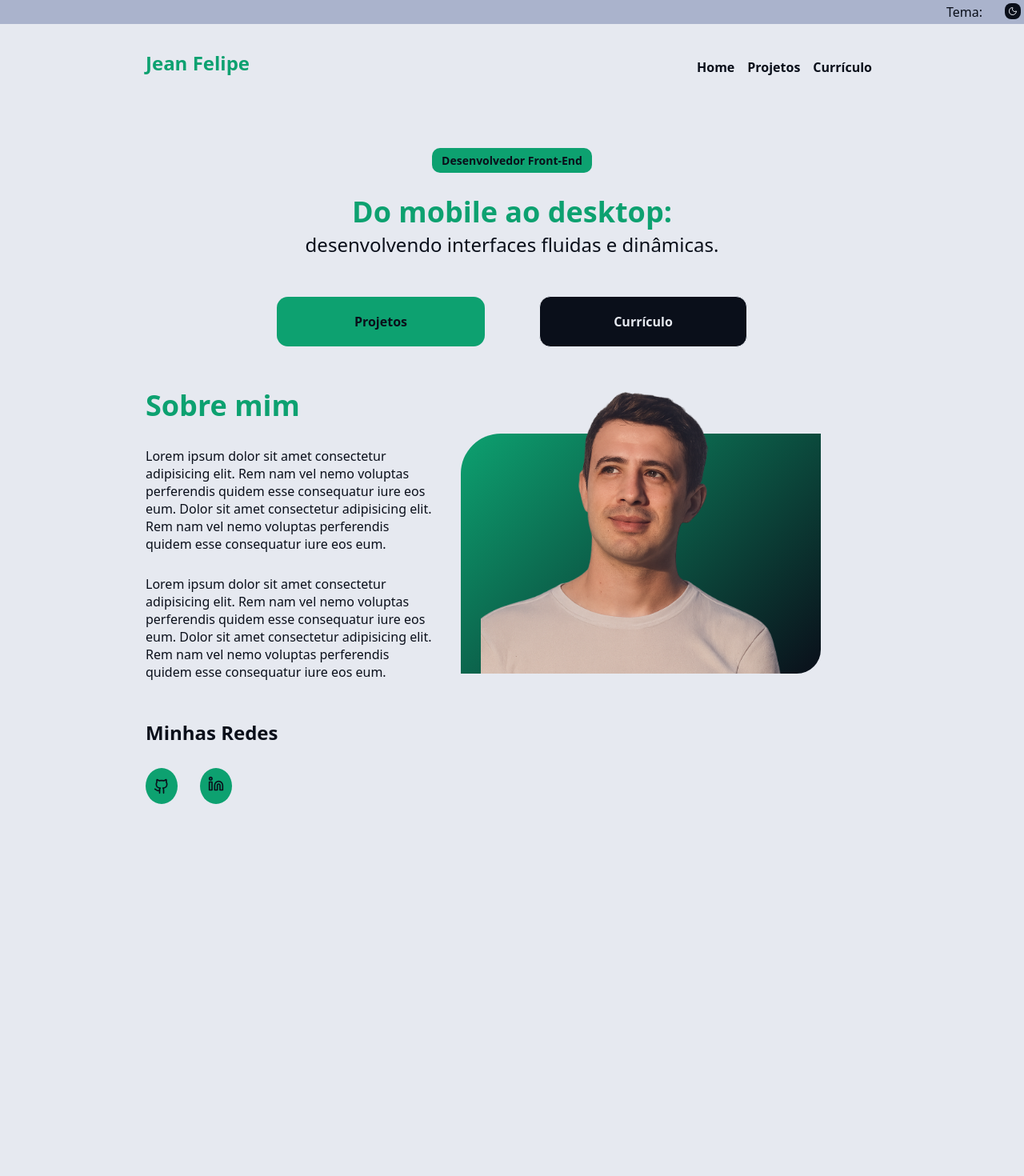
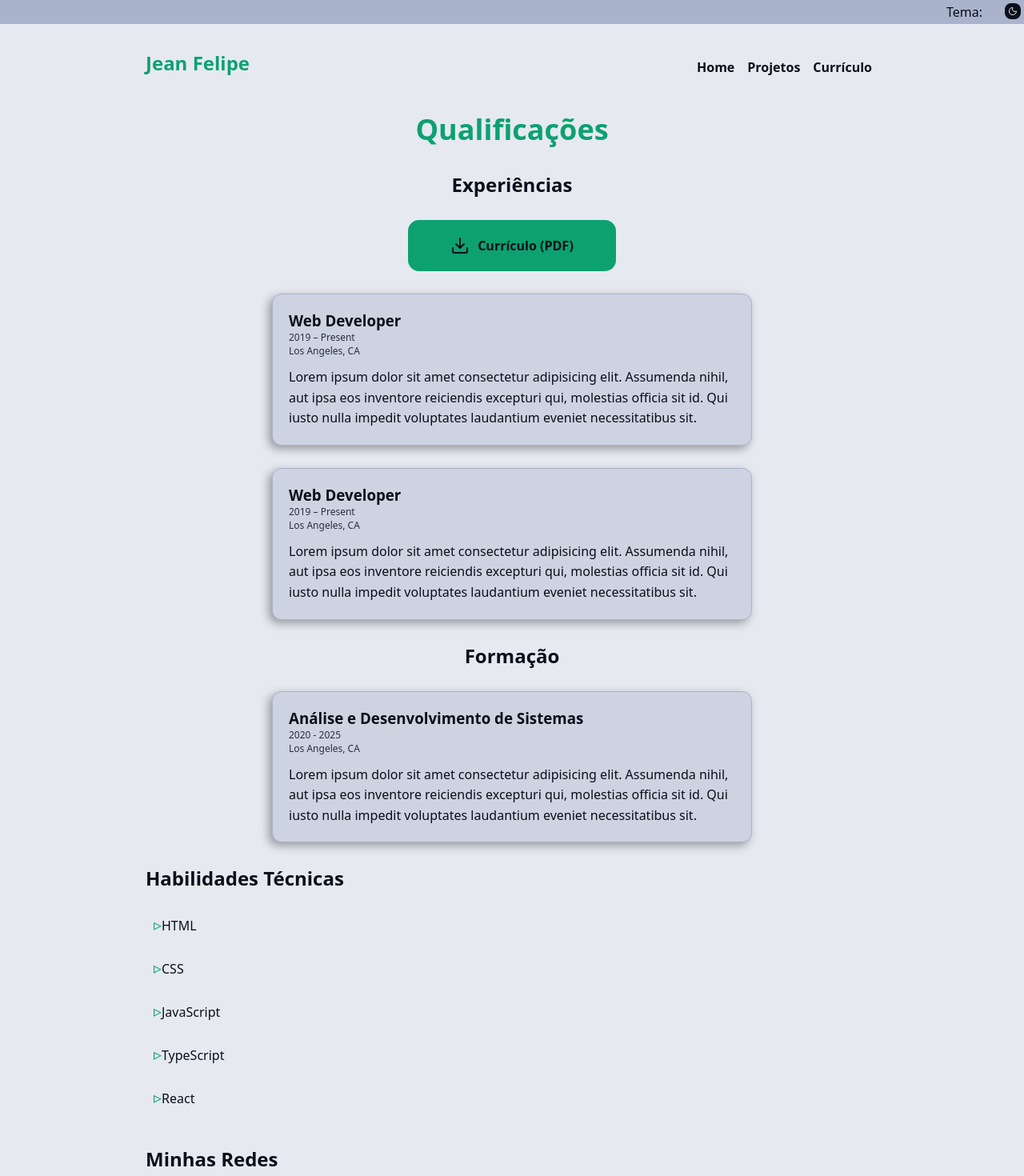
Before and after one commit to jeanfcordeiro/meu-portfolio, a React (Vite) app: page / in a window 1280 px wide. Shown: the top 1470 px of the page at 80% size. Before the commit the page ends 1037 px from the top, so only its background shows below. Built offline with nearby package versions, Linux system fonts and the light colour scheme.

Commit message:
criando página Resume

```diff
--- a/src/App.tsx
+++ b/src/App.tsx
@@ -1,7 +1,8 @@
 import './styles/theme.css';
 import './styles/global.css';
 import { Home } from './pages/Home';
+import { Resume } from './pages/Resume';
 
 export function App() {
-  return <Home />;
+  return <Resume />;
 }
--- a/src/components/Button/styles.module.css
+++ b/src/components/Button/styles.module.css
@@ -8,6 +8,10 @@
   cursor: pointer;
   max-width: 28rem;
   min-width: 26rem;
+  display: flex;
+  align-items: center;
+  justify-content: center;
+  gap: 1rem;
 }
 
 .default {
--- a/src/components/Cta/index.tsx
+++ b/src/components/Cta/index.tsx
@@ -5,7 +5,7 @@ export function Cta() {
   return (
     <section className={styles.cta}>
       <Button variant='default'>Projetos</Button>
-      <Button variant='light'>Currículo</Button>
+      <Button variant='light'>Qualificações</Button>
     </section>
   );
 }
--- a/src/components/Menu/index.tsx
+++ b/src/components/Menu/index.tsx
@@ -10,7 +10,7 @@ export function Menu() {
   };
 
   return (
-    <div className={styles.content}>
+    <div className={styles.content__menu}>
       <div
         className={active ? `${styles.icon} ${styles.iconActive}` : styles.icon}
         onClick={ToggleMode}
--- a/src/components/Menu/styles.module.css
+++ b/src/components/Menu/styles.module.css
@@ -1,4 +1,4 @@
-.content {
+.content__menu {
   text-align: right;
 }
 
--- /dev/null
+++ b/src/components/ProfileCard/index.tsx
@@ -0,0 +1,26 @@
+import styles from './styles.module.css';
+
+type ProfileCardProps = {
+  title: string;
+  period: string;
+  location: string;
+  description: string;
+};
+
+export function ProfileCard({
+  title,
+  period,
+  location,
+  description,
+}: ProfileCardProps) {
+  return (
+    <div className={styles.profileCard}>
+      <h3 className={styles.profielCard__title}>{title}</h3>
+      <div className={styles.profileCard__meta}>
+        <p> {period}</p>
+        <p> {location}</p>
+      </div>
+      <p className={styles.profileCard__description}>{description}</p>
+    </div>
+  );
+}
--- /dev/null
+++ b/src/components/ProfileCard/styles.module.css
@@ -0,0 +1,26 @@
+.profileCard {
+  padding: 2rem;
+  background: var(--gray-800);
+  border-radius: 1.2rem;
+  border: 1px solid var(--gray-700);
+  max-width: 60rem;
+  box-shadow: -4px 4px 12px rgba(0, 0, 0, 0.35);
+}
+
+.profileCard__title {
+  font-size: 1.8rem;
+  font-weight: bold;
+  margin-bottom: 0.4rem;
+  color: var(--primary);
+}
+
+.profileCard__meta {
+  font-size: 1.2rem;
+  margin-bottom: 1.2rem;
+  color: var(--text-muted);
+}
+
+.profileCard__description {
+  font-size: 1.6rem;
+  line-height: 1.6;
+}
--- /dev/null
+++ b/src/pages/Resume/index.tsx
@@ -0,0 +1,76 @@
+import { Download } from 'lucide-react';
+import { Button } from '../../components/Button';
+import { Container } from '../../components/Container';
+import { ProfileCard } from '../../components/ProfileCard';
+import { SectionTitle } from '../../components/SectionTitle';
+import { MainTemplate } from '../../template/MainTemplate';
+
+import styles from './styles.module.css';
+
+export function Resume() {
+  return (
+    <MainTemplate>
+      <Container>
+        <main>
+          <SectionTitle>Qualificações</SectionTitle>
+          <section className={styles.resume__section}>
+            <div className={styles.resume__header}>
+              <h2 className={styles.resume__titles}>Experiências</h2>
+              <div className={styles.resume__btn}>
+                <Button>
+                  <Download />
+                  Currículo (PDF)
+                </Button>
+              </div>
+            </div>
+
+            <ProfileCard
+              title='Web Developer'
+              period='2019 – Present'
+              location='Los Angeles, CA'
+              description='Lorem ipsum dolor sit amet consectetur adipisicing elit.
+                Assumenda nihil, aut ipsa eos inventore reiciendis excepturi
+                qui, molestias officia sit id. Qui iusto nulla impedit
+                voluptates laudantium eveniet necessitatibus sit.'
+            />
+            <ProfileCard
+              title='Web Developer'
+              period='2019 – Present'
+              location='Los Angeles, CA'
+              description='Lorem ipsum dolor sit amet consectetur adipisicing elit.
+                Assumenda nihil, aut ipsa eos inventore reiciendis excepturi
+                qui, molestias officia sit id. Qui iusto nulla impedit
+                voluptates laudantium eveniet necessitatibus sit.'
+            />
+          </section>
+
+          <section className={styles.resume__section}>
+            <h2 className={styles.resume__titles}>Formação</h2>
+
+            <ProfileCard
+              title='Análise e Desenvolvimento de Sistemas'
+              period='2020 - 2025'
+              location='Los Angeles, CA'
+              description='Lorem ipsum dolor sit amet consectetur adipisicing elit.
+                Assumenda nihil, aut ipsa eos inventore reiciendis excepturi
+                qui, molestias officia sit id. Qui iusto nulla impedit
+                voluptates laudantium eveniet necessitatibus sit.'
+            />
+          </section>
+          <section className={styles.resume__section_skills}>
+            <h2 className={styles.resume__titles}>Habilidades Técnicas</h2>
+            <div>
+              <ul className={styles.skills__list}>
+                <li>HTML</li>
+                <li>CSS</li>
+                <li>JavaScript</li>
+                <li>TypeScript</li>
+                <li>React</li>
+              </ul>
+            </div>
+          </section>
+        </main>
+      </Container>
+    </MainTemplate>
+  );
+}
--- /dev/null
+++ b/src/pages/Resume/styles.module.css
@@ -0,0 +1,37 @@
+.resume__section {
+  display: flex;
+  flex-direction: column;
+  align-items: center;
+  justify-content: center;
+  gap: var(--elementGap);
+}
+
+.resume__header {
+  display: flex;
+  flex-direction: column;
+  align-items: center;
+  justify-content: center;
+}
+
+.resume__titles {
+  margin-top: var(--elementGap);
+}
+
+.resume__btn {
+  margin-top: var(--elementGap);
+}
+
+.skills__list {
+  margin-top: var(--elementGap);
+  list-style-type: none;
+  display: flex;
+  flex-direction: column;
+  gap: var(--elementGap);
+  padding: 0 2rem;
+}
+
+.skills__list li::marker {
+  content: '▹';
+  color: var(--primary);
+  font-size: 2rem;
+}
```
Also changed, not shown: src/pages/Projects/index.tsx (added, +10 -0 lines).
